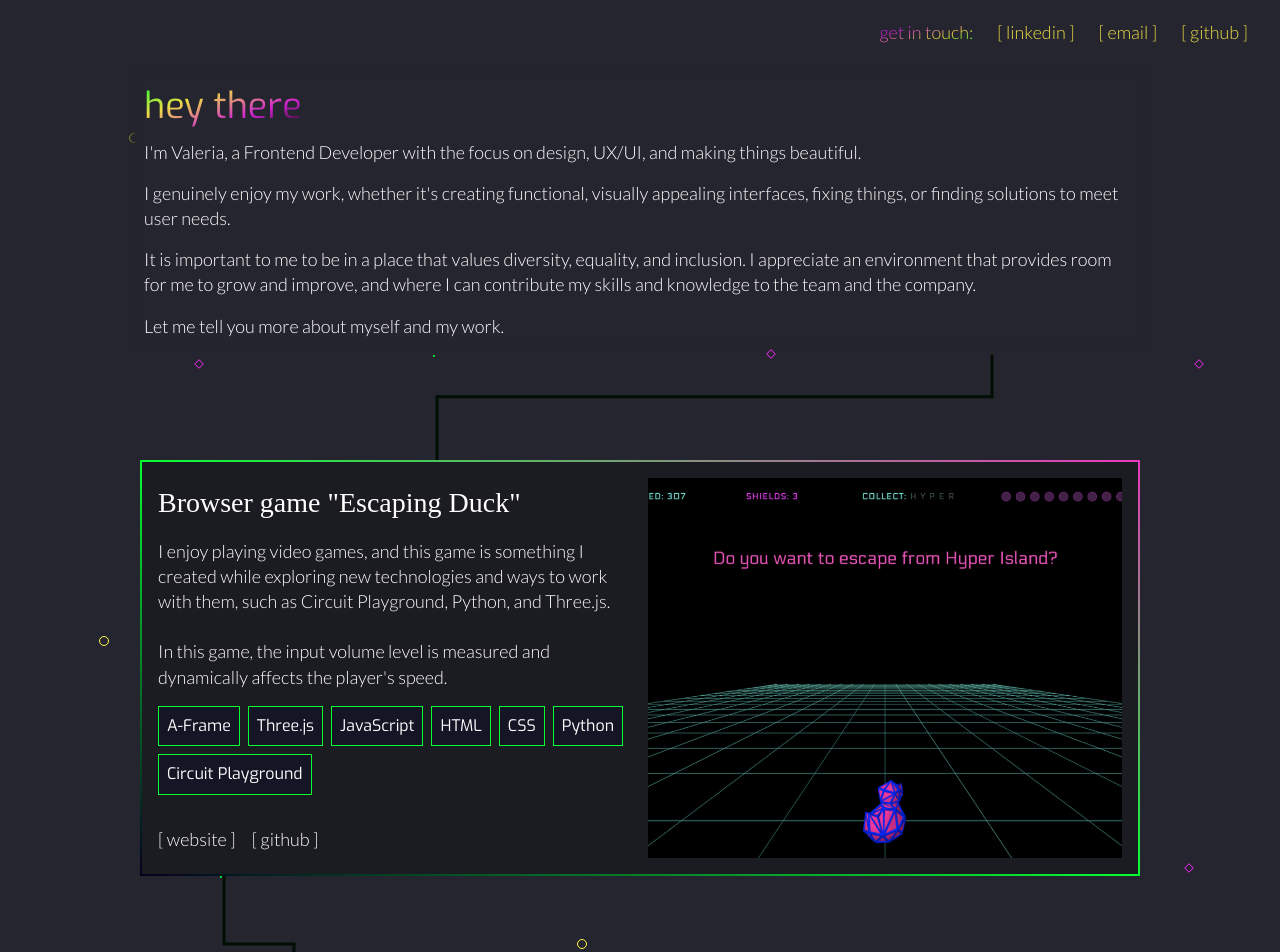
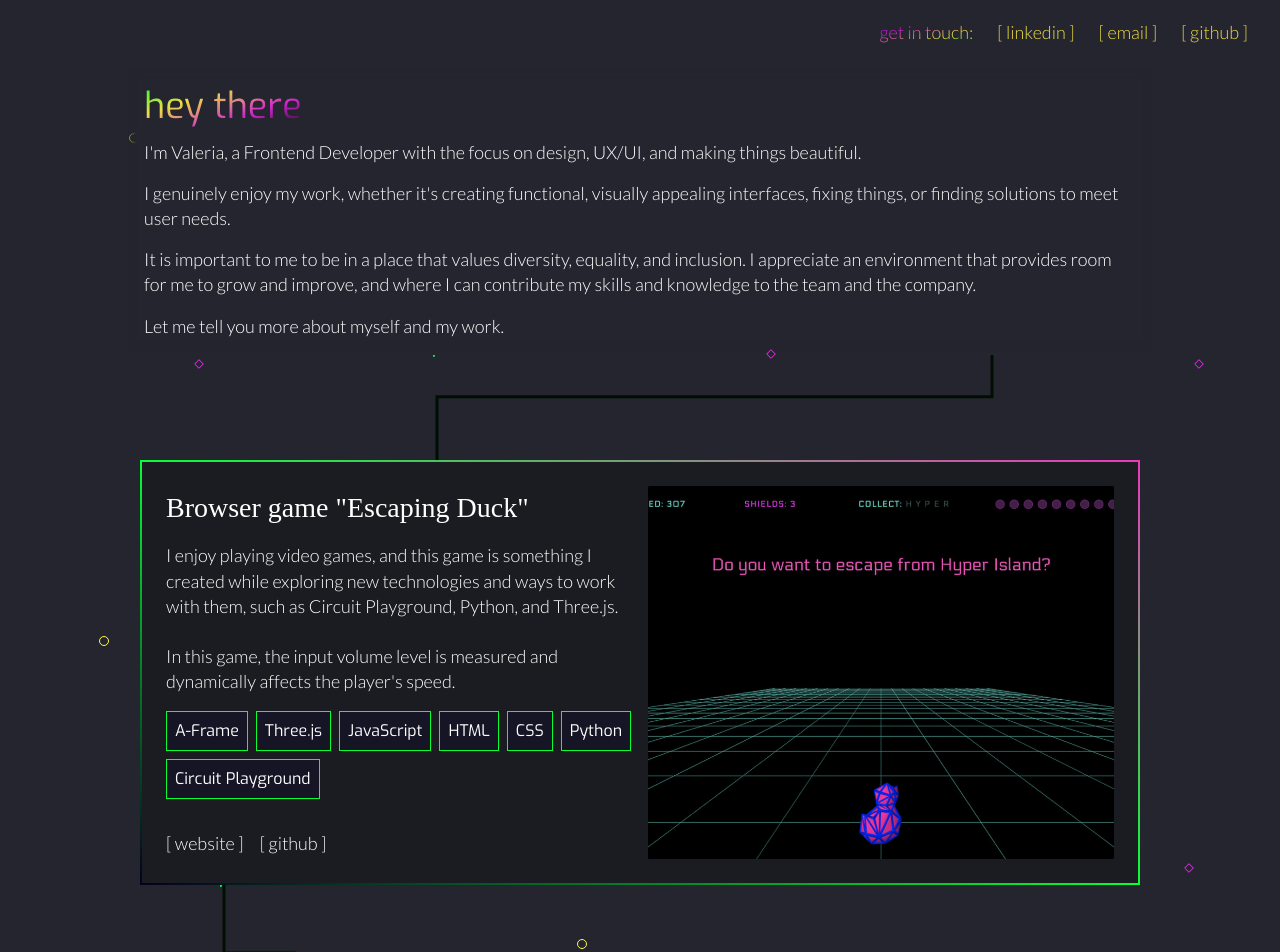
Before and after one commit to avreally/portfolio-website, a React (Create React App) app: page / in a window 1280 px wide. Shown: the top 952 px of the page. Built offline with nearby package versions, Linux system fonts and the light colour scheme; a web font is replaced by a local one.

Commit message:
refactor: enhance hover effects and transitions in project styles

```diff
--- a/src/components/project/styles.css
+++ b/src/components/project/styles.css
@@ -67,19 +67,15 @@
 	--myColor3: #ec38bc;
 }
 
-.mouseGradient {
-	--x: 0;
-	--y: 0;
-	background: radial-gradient(
-		circle at var(--x) var(--y),
-		rgb(40, 35, 168) 0%,
-		rgba(40, 35, 168, 0) calc(0% + 120px)
-	);
+.project:hover .stackElement {
+	border-color: #bb22bd;
+	transition: border-color 0.8s;
 }
 
 @media screen and (min-width: 768px) {
 	.project {
 		flex-direction: row;
+		padding: 1.5rem;
 	}
 
 	.projectImageEnd {
--- a/src/components/projectImage/styles.css
+++ b/src/components/projectImage/styles.css
@@ -1,7 +1,7 @@
 .projectImg {
 	width: 100%;
 	display: block;
-  border-radius: .1rem;
+	border-radius: 0.1rem;
 	min-width: 0;
 }
 
@@ -16,9 +16,11 @@
 	display: block;
 	position: absolute;
 	inset: 0;
-  border-radius: .1rem;
+	border-radius: 0.1rem;
+	border: 1px solid transparent;
 }
 
 .projectImgUrl:hover::after {
-  border: 1px solid #07ff32;
+	border: 1px solid #7303c0;
+	transition: border 0.3s;
 }
--- a/src/components/projectInfo/styles.css
+++ b/src/components/projectInfo/styles.css
@@ -51,6 +51,7 @@
 	border: 1px solid #07ff32;
 	font-family: "Exo", "Helvetica Neue", "Helvetica", "Arial", sans-serif;
 	font-size: clamp(14px, 1.5vw, 16px);
+	transition: border-color 0.8s;
 }
 
 .projectUrlsWrapper {
@@ -67,5 +68,5 @@
 }
 
 .projectUrl:hover {
-	color: #07ff32;
+	color: #cf23cf;
 }
```
Lines whose indentation alone changed are shown as unchanged.
